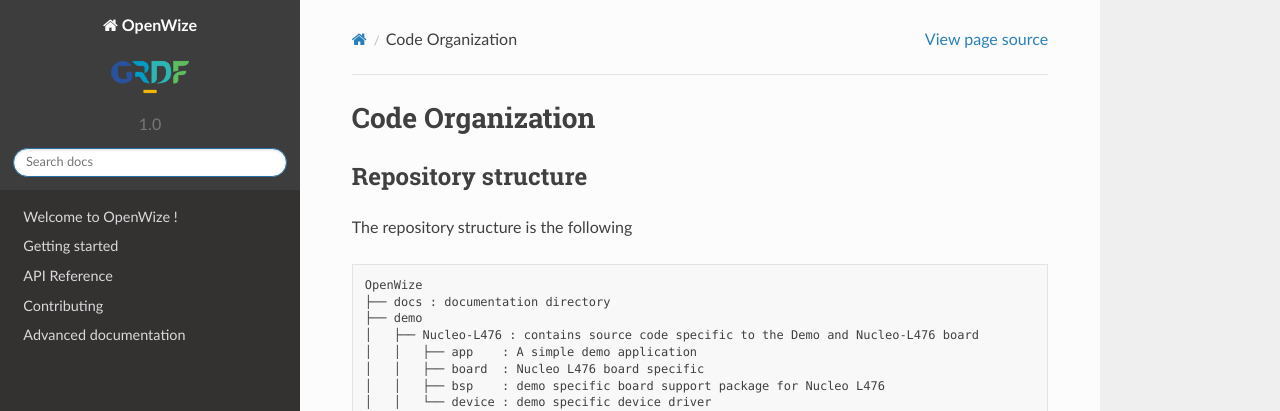
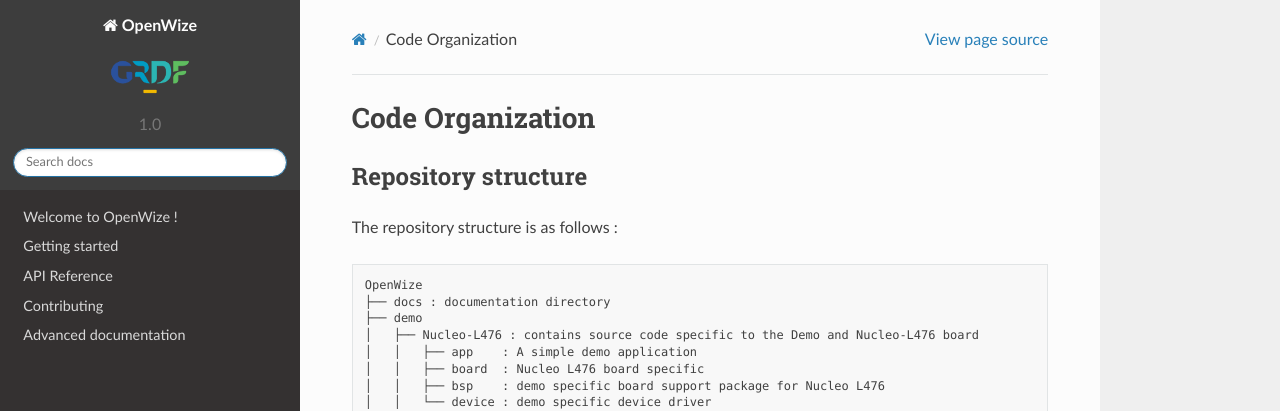
Before and after one commit to WizeEveryWhere/OpenWize, a Sphinx documentation site: the page built from docs/api_doc/code_organization.rst, in a window 1280 px wide and 900 px high. Shown: the top 411 px of the window. Built offline with Sphinx 7.4.7 and the Read the Docs theme 2.0.0, drawn with Linux system fonts in a browser that asks for light colours.

```diff
--- a/docs/api_doc/code_organization.rst
+++ b/docs/api_doc/code_organization.rst
@@ -6,7 +6,7 @@
 Repository structure
 --------------------
 
-The repository structure is the following
+The repository structure is as follows :
 
 ::
 
```
